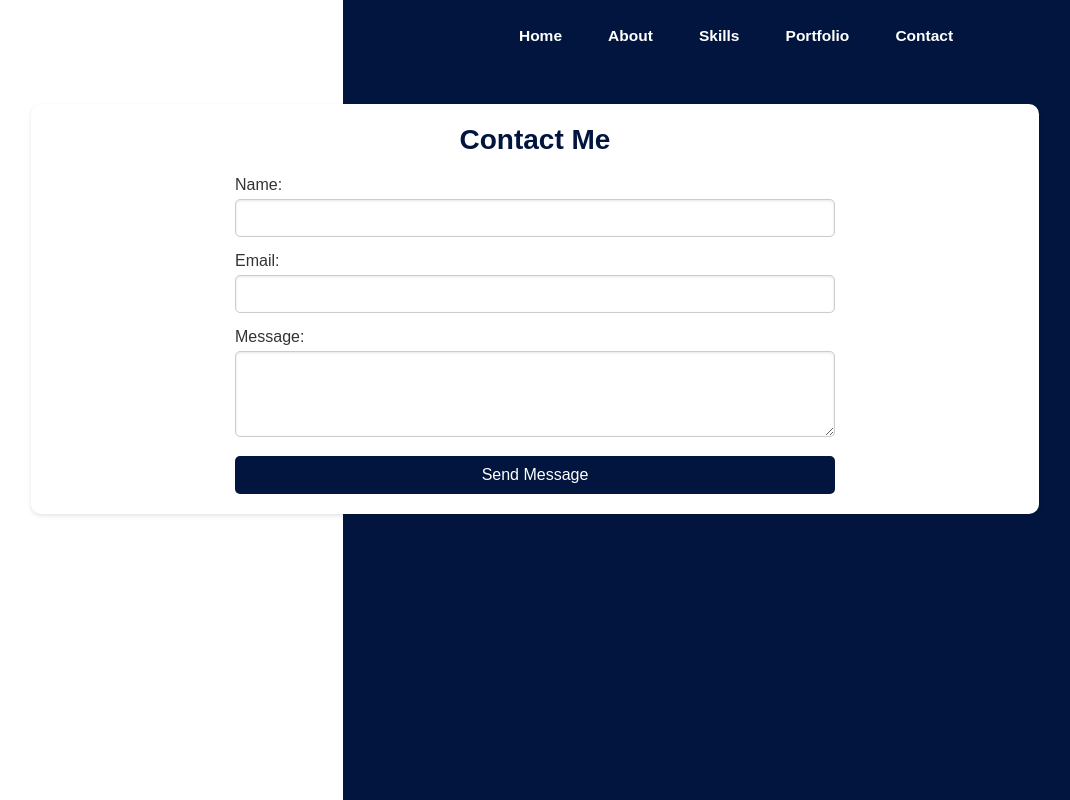
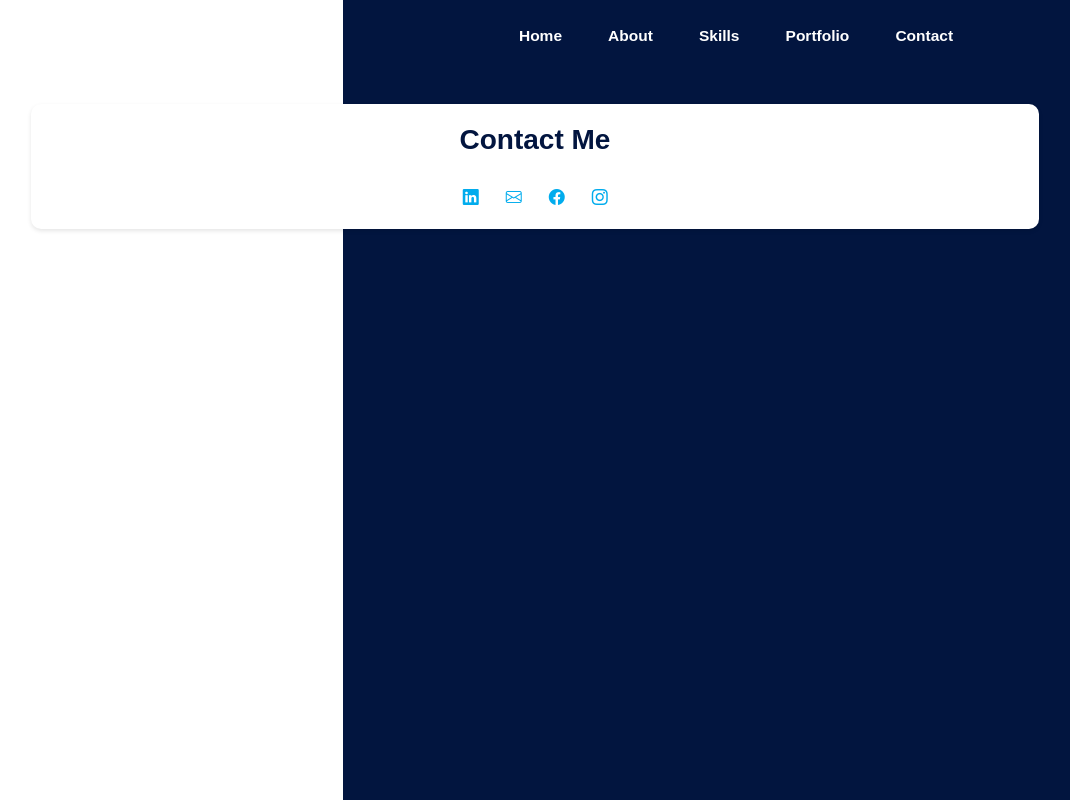
Before and after one commit to StanislavaGeorgieva/My-portfolio, a plain HTML site: page index.html in a window 1280 px wide. Both pictures are taken after a click on the link "Contact". Shown: the whole page, without its empty margins (105-1175 px from the left). Drawn offline with nearby package versions, Linux system fonts and the light colour scheme.

Commit message:
contact-form

```diff
--- a/index.html
+++ b/index.html
@@ -16,7 +16,7 @@
                 <i class="bi bi-list"></i>
             </div>
         </label>
-        <nav>
+        <nav id="navbar">
             <a href="#" data-section="home">Home</a>
             <a href="#" data-section="about">About</a>
             <a href="#" data-section="skills">Skills</a>
@@ -47,7 +47,6 @@
                         <a href="https://www.linkedin.com/in/stanislava-georgieva-71686128a/" target="_blank"><i class="bi bi-linkedin"></i></a>
                         <a href="https://www.facebook.com/stanislava.radeva.9/?locale=bg_BG" target="_blank"><i class="bi bi-facebook"></i></a>
                         <a href="https://www.instagram.com/miss_stanislava/" target="_blank"><i class="bi bi-instagram"></i></a>
-
                     </div>
                     <a href="Stanislava_CV.pdf" class="cv-btn" download="Stanislava_CV.pdf">Download CV</a>
                 </div>
@@ -57,7 +56,13 @@
         <section id="about" class="content-section" style="display:none;">
             <div class="about">
                 <h2>About Me</h2>
-                <p>Hello! I'm Stanislava, a passionate junior front-end developer with a love for creating intuitive and engaging user experiences. I have a background in web development and have worked on various projects, honing my skills in HTML, CSS, and JavaScript. I am constantly learning and exploring new technologies to improve my craft.</p>
+                <p>Hello ! I am an enthusiastic professional ready to make a career switch into front-end development.
+                    I have a strong passion for creating intuitive and engaging user experiences and have
+                    focused on mastering JavaScript and other essential skills for this role. Along with my
+                    technical knowledge, I bring valuable soft skills such as excellent problem-solving abilities,
+                    effective communication, and a collaborative team mindset. I am highly adaptable, a quick
+                    learner, and have a keen eye for detail. This career change is driven by my deep passion for
+                    technology and innovation. I am excited to apply my skills in front-end development.</p>
                 <p>In my free time, I enjoy reading tech blogs, participating in coding challenges, and contributing to open-source projects. I believe in the power of collaboration and am always excited to work with like-minded individuals on exciting projects.</p>
                 <p>Thank you for visiting my portfolio. Feel free to explore my work and reach out if you'd like to connect!</p>
             </div>
@@ -87,10 +92,6 @@
                         <h3>CSS</h3>
                         <p>Proficient in creating responsive and visually appealing designs using CSS and frameworks like Bootstrap.</p>
                     </div>
-
-
-
-
                     <div class="skill">
                         <i class="bi bi-git"></i>
                         <h3>Git</h3>
@@ -106,7 +107,8 @@
                         <h3>Bootstrap</h3>
                         <p>Skilled in utilizing Bootstrap to build responsive and modern web interfaces quickly.</p>
                     </div>
-
+                </div>
+            </div>
         </section>
 
         <section id="portfolio" class="content-section" style="display:none;">
@@ -116,29 +118,30 @@
                     <div class="portfolio-item">
                         <img src="EventCalendar.png" alt="Project 1">
                         <h3>EventCalendar</h3>
-                        <a>
                         <p style="font-size: smaller;">
                             Tech Stack: React, Firebase, Tailwind CSS, DaisyUI<br>
                             Real-Time Updates: Synchronize tasks instantly with Firebase<br>
                             Responsive Design: Optimized for all devices using Tailwind CSS<br>
                             User Authentication: Secure login and registration with Firebase
                         </p>
-                        </a>
                     </div>
                     <div class="portfolio-item">
                         <img src="TravelForum.png" alt="Project 2">
                         <h3>TravelForum</h3>
-                        <p style="font-size: smaller;">Tech Stack: React, Firebase, Chakra UI
-                            Features: Real-time discussions, user authentication, topic creation
-                            Design: Modern, accessible UI with Chakra UI</p>
+                        <p style="font-size: smaller;">
+                            Tech Stack: React, Firebase, Chakra UI<br>
+                            Features: Real-time discussions, user authentication, topic creation<br>
+                            Design: Modern, accessible UI with Chakra UI
+                        </p>
                     </div>
                     <div class="portfolio-item">
                         <img src="Giphy.png" alt="Project 3">
                         <h3>Giphy</h3>
                         <p style="font-size: smaller;">
-                            Tech Stack: Vanilla JS, CSS, HTML
-                            Features: Search GIFs, display trending GIFs
-                            Design: Simple, responsive UI with CSS</p>
+                            Tech Stack: Vanilla JS, CSS, HTML<br>
+                            Features: Search GIFs, display trending GIFs<br>
+                            Design: Simple, responsive UI with CSS
+                        </p>
                     </div>
                     <div class="portfolio-item">
                         <img src="Mauritius.png" alt="Project 4">
@@ -148,25 +151,23 @@
                 </div>
             </div>
         </section>
-
         <section id="contact" class="content-section" style="display:none;">
             <div class="contact">
                 <h2>Contact Me</h2>
-                <form id="contact-form">
-                    <div class="form-group">
-                        <label for="name">Name:</label>
-                        <input type="text" id="name" name="name" required>
+                <div class="social" style="display: flex; justify-content: center;">
+                    <a href="https://www.linkedin.com/in/stanislava-georgieva-71686128a/" target="_blank">
+                        <i class="bi bi-linkedin"></i>
+                    </a>
+                    <a href="mailto:miss_stanislava@yahoo.com">
+                        <i class="bi bi-envelope"></i>
+                    </a>
+                    <a href="https://www.facebook.com/stanislava.radeva.9/?locale=bg_BG" target="_blank">
+                        <i class="bi bi-facebook"></i>
+                    </a>
+                    <a href="https://www.instagram.com/miss_stanislava/" target="_blank">
+                        <i class="bi bi-instagram"></i>
+                    </a>
                 </div>
-                    <div class="form-group">
-                        <label for="email">Email:</label>
-                        <input type="email" id="email" name="email" required>
-                    </div>
-                    <div class="form-group">
-                        <label for="message">Message:</label>
-                        <textarea id="message" name="message" rows="4" required></textarea>
-                    </div>
-                    <button type="submit" class="submit-btn">Send Message</button>
-                </form>
             </div>
         </section>
     </main>
--- a/style.css
+++ b/style.css
@@ -526,57 +526,15 @@ section {
     background: #fff;
     border-radius: 10px;
     box-shadow: 0 2px 4px rgba(0, 0, 0, 0.1);
+    text-align: center; /* Center text and icons */
 }
 
 .contact h2 {
     font-size: 28px;
     color: #02153f;
     margin-bottom: 20px;
-    text-align: center;
 }
 
-.contact form {
-    max-width: 600px;
-    margin: 0 auto;
-}
-
-.form-group {
-    margin-bottom: 15px;
-}
-
-.form-group label {
-    display: block;
-    font-size: 16px;
-    color: #333;
-    margin-bottom: 5px;
-}
-
-.form-group input,
-.form-group textarea {
-    width: 100%;
-    padding: 10px;
-    font-size: 14px;
-    border: 1px solid #ccc;
-    border-radius: 5px;
-    box-shadow: inset 0 1px 3px rgba(0, 0, 0, 0.1);
-}
-
-.submit-btn {
-    display: block;
-    width: 100%;
-    padding: 10px;
-    font-size: 16px;
-    color: #fff;
-    background-color: #02153f;
-    border: none;
-    border-radius: 5px;
-    cursor: pointer;
-    transition: background-color 0.3s;
-}
-
-.submit-btn:hover {
-    background-color: #03317e;
-}
 
 /* Responsive Design */
 @media (max-width: 768px) {
```
Lines whose indentation alone changed are shown as unchanged.
